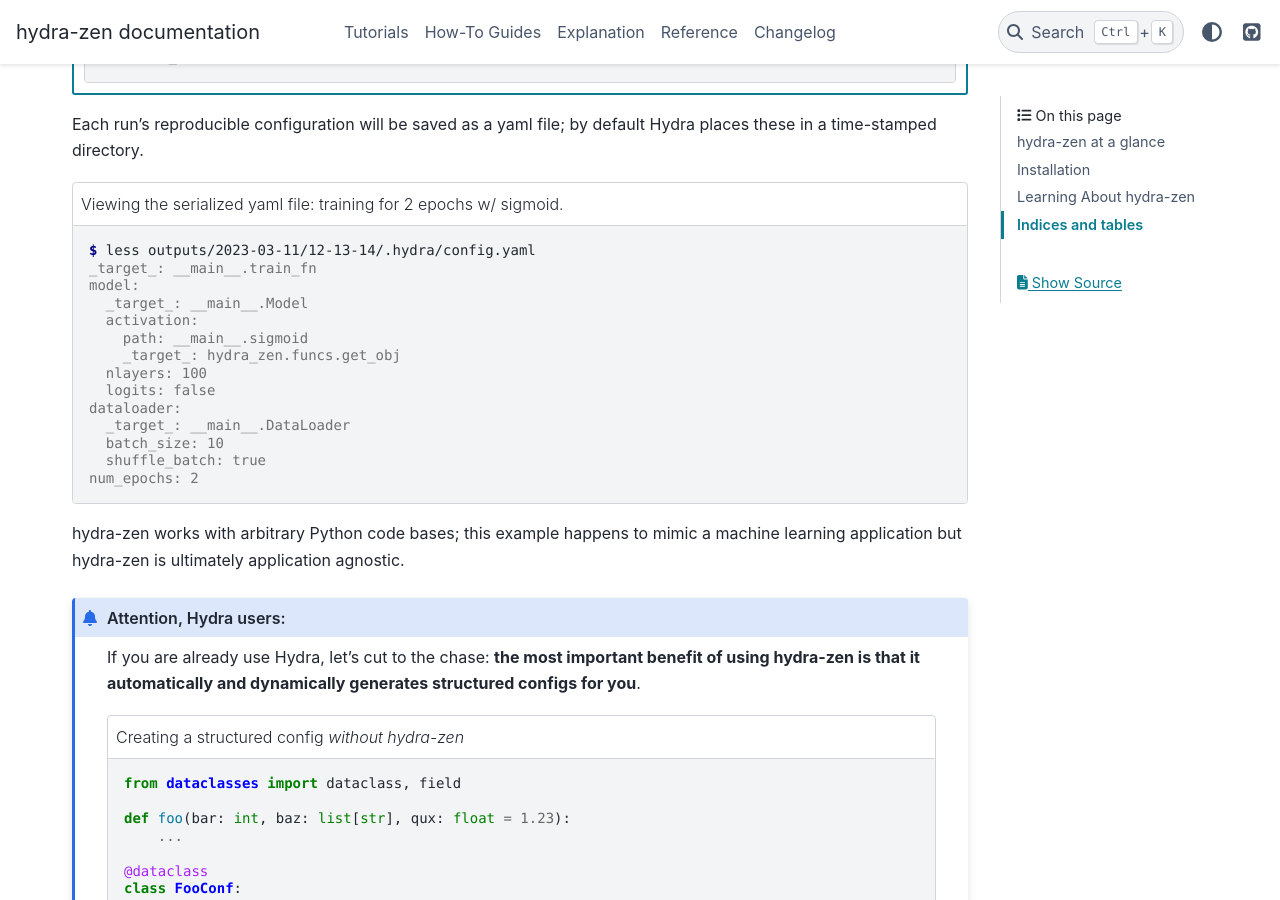
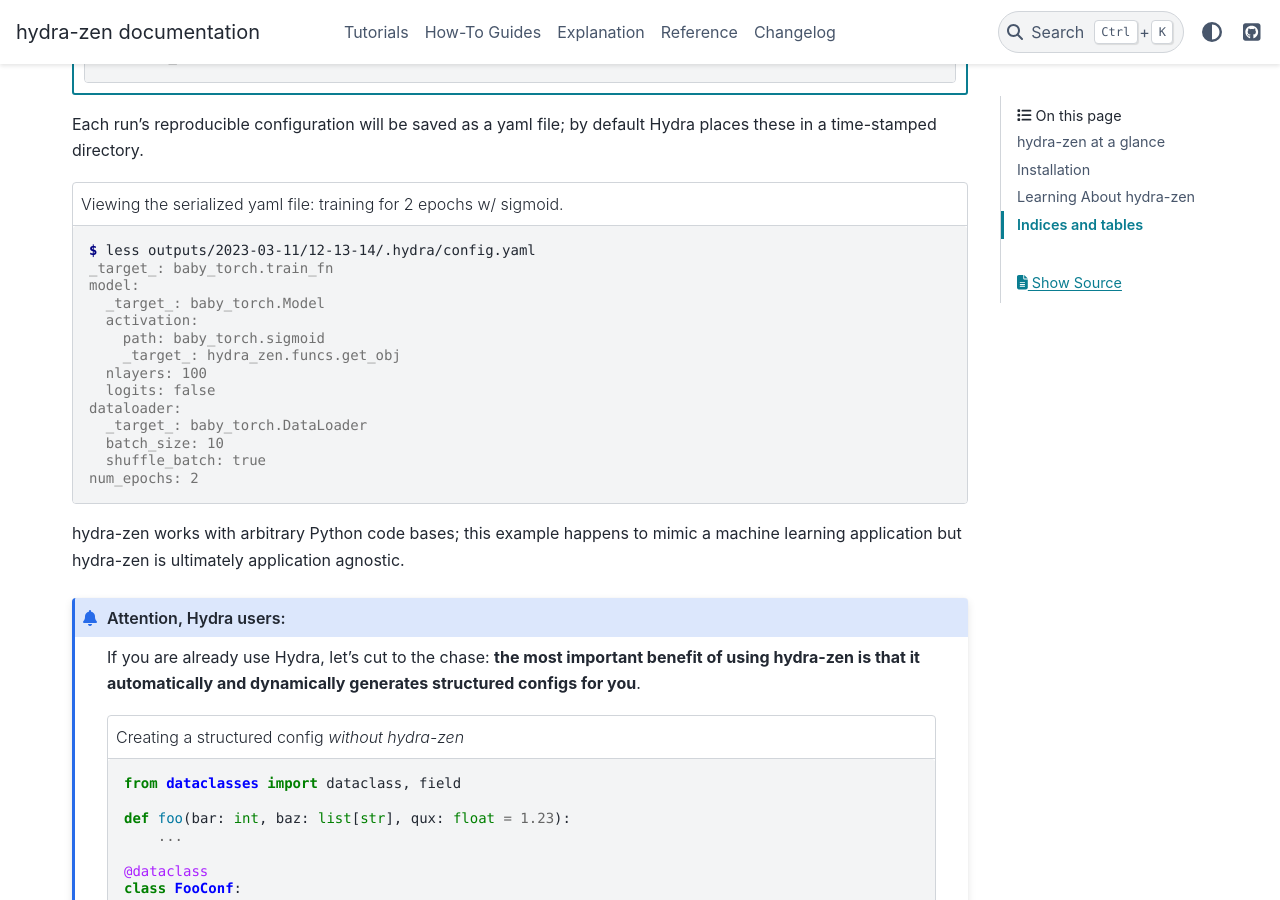
Before and after one commit to mit-ll-responsible-ai/hydra-zen, a Sphinx documentation site: the page built from docs/source/index.rst, in a window 1280 px wide and 900 px high, scrolled down 2957 px. Built offline with Sphinx 7.4.7 and the PyData theme 0.15.4, drawn with Linux system fonts in a browser that asks for light colours; the version number could not be read and is left out.

Commit message:
fix broken doctest

```diff
--- a/docs/source/index.rst
+++ b/docs/source/index.rst
@@ -201,16 +201,16 @@
    :caption: Viewing the serialized yaml file: training for 2 epochs w/ sigmoid.
 
    $ less outputs/2023-03-11/12-13-14/.hydra/config.yaml
-   _target_: __main__.train_fn
+   _target_: baby_torch.train_fn
    model:
-     _target_: __main__.Model
+     _target_: baby_torch.Model
      activation:
-       path: __main__.sigmoid
+       path: baby_torch.sigmoid
        _target_: hydra_zen.funcs.get_obj
      nlayers: 100
      logits: false
    dataloader:
-     _target_: __main__.DataLoader
+     _target_: baby_torch.DataLoader
      batch_size: 10
      shuffle_batch: true
    num_epochs: 2
```
Also changed, not shown: other parts of docs/source/index.rst (+1 -1 lines), 1 other file.
